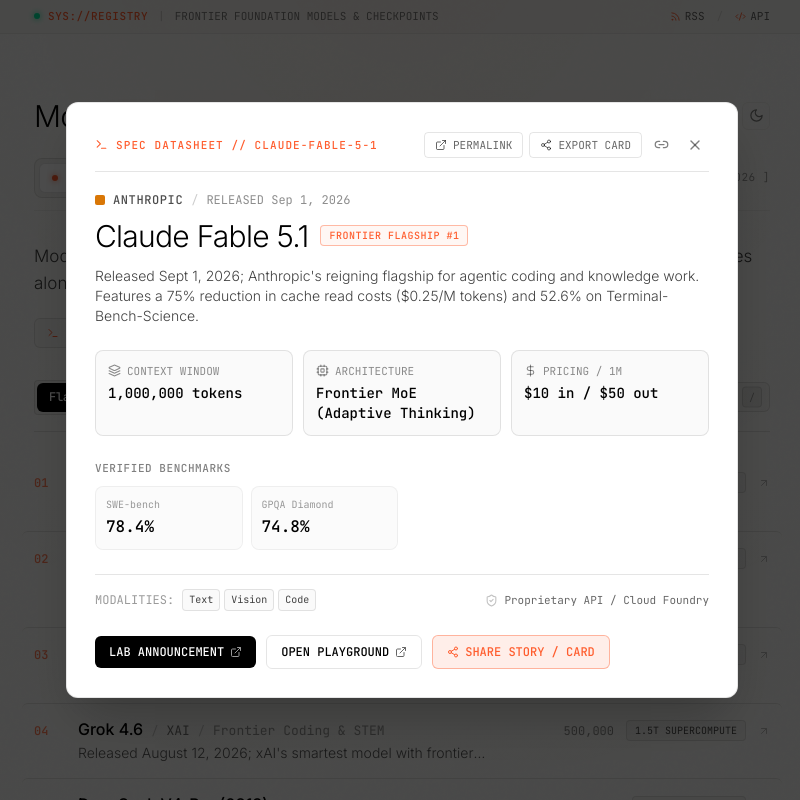
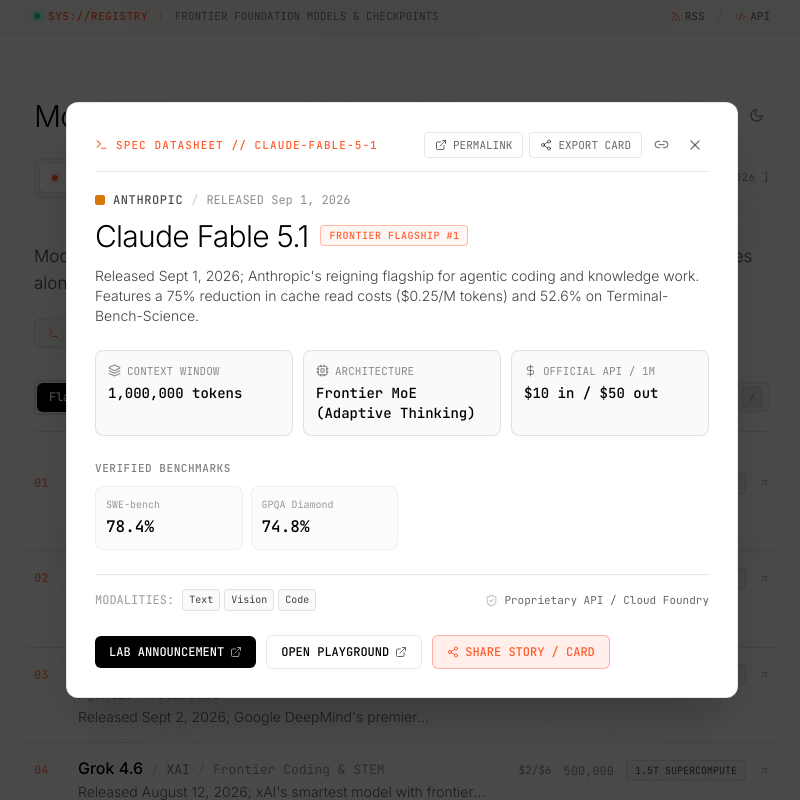
Before and after one commit to TirupMehta/ModelRegistry, a Next.js app: page / in a window 1280 px wide. Both pictures are taken after a click on the element 640 px from the left and 493 px from the top of the page. Shown: the whole page, without its empty margins (238-1038 px from the left). Built offline with nearby package versions, Linux system fonts and the light colour scheme.

Commit message:
feat(pricing): show official first-party API pricing for open-weights models and update Muse Spark rates

```diff
--- a/app/leaderboard/page.tsx
+++ b/app/leaderboard/page.tsx
@@ -56,7 +56,7 @@ export default function LeaderboardPage() {
       title: "Inference Cost & Value",
       icon: Coins,
       description: "Lowest input/output pricing per 1M tokens combined with near-frontier intelligence for production applications.",
-      leader: "Muse Voice ($0.10/M) / DeepSeek Flash ($0.12/M) / Qwen3.8 Flash ($0.15/M)",
+      leader: "Muse Voice ($0.04/M) / Muse Spark ($0.05/M) / DeepSeek Flash ($0.12/M)",
       models: [...modelsData].sort((a, b) => a.pricing.input - b.pricing.input).slice(0, 5),
     },
   ]
--- a/app/page.tsx
+++ b/app/page.tsx
@@ -362,6 +362,9 @@ export default function Home() {
 
                       {/* Specs Readout */}
                       <div className="flex items-center gap-3 shrink-0 text-right">
+                        <span className="hidden md:inline font-mono text-[11px] text-black/45 dark:text-zinc-400">
+                          ${model.pricing.input}/${model.pricing.output}
+                        </span>
                         <time
                           dateTime={model.releaseDate}
                           className="font-mono text-xs text-black/45 dark:text-zinc-400"
--- a/components/model-details-modal.tsx
+++ b/components/model-details-modal.tsx
@@ -178,15 +178,18 @@ export default function ModelDetailsModal({ model, onClose }: ModelDetailsModalP
           <div className="p-2.5 sm:p-3 rounded-lg border border-black/10 dark:border-white/[0.08] bg-black/[0.02] dark:bg-[#13161c] col-span-2 sm:col-span-1 hover:border-[#ff5d2e]/40 transition-colors duration-150 cursor-default">
             <div className="flex items-center gap-1.5 text-black/45 dark:text-zinc-400 mb-1 text-[10px] sm:text-[11px]">
               <DollarSign size={13} />
-              <span>PRICING / 1M</span>
+              <span>OFFICIAL API / 1M</span>
             </div>
-            <p className="text-xs sm:text-sm font-medium text-black dark:text-white leading-tight">
-              {model.openWeights ? (
-                <span className="text-[#00e599]">Open Weights (Free)</span>
-              ) : (
-                `$${model.pricing.input} in / $${model.pricing.output} out`
+            <div className="text-xs sm:text-sm font-medium text-black dark:text-white leading-tight">
+              <span>
+                ${model.pricing.input} in / ${model.pricing.output} out
+              </span>
+              {model.openWeights && (
+                <span className="block text-[10px] font-mono text-[#00e599] font-normal mt-0.5">
+                  + Weights Free to Self-Host
+                </span>
               )}
-            </p>
+            </div>
           </div>
         </div>
 
--- a/components/model-page-view.tsx
+++ b/components/model-page-view.tsx
@@ -207,14 +207,15 @@ curl -s https://modelregistry.tirup.in/api/cli?model=${model.id}`
             <div className="p-3 rounded-lg border border-black/10 dark:border-white/[0.08] bg-black/[0.02] dark:bg-[#13161c]">
               <div className="flex items-center gap-1.5 text-black/45 dark:text-zinc-400 mb-1 text-[11px]">
                 <DollarSign size={13} />
-                <span className="uppercase">Pricing (1M)</span>
+                <span className="uppercase">Official API (1M)</span>
               </div>
               <div className="font-semibold text-black dark:text-white text-xs sm:text-sm">
-                {model.openWeights ? (
-                  <span className="text-emerald-500">Free / Open</span>
-                ) : (
-                  <span>
-                    ${model.pricing.input} in / ${model.pricing.output} out
+                <span>
+                  ${model.pricing.input} in / ${model.pricing.output} out
+                </span>
+                {model.openWeights && (
+                  <span className="block text-[10px] font-mono text-emerald-500 font-normal mt-0.5">
+                    + Weights Free to Self-Host
                   </span>
                 )}
               </div>
--- a/components/share-card-modal.tsx
+++ b/components/share-card-modal.tsx
@@ -225,8 +225,8 @@ export function ShareCardModal({ model, isOpen, onClose }: ShareCardModalProps)
       { label: "CONTEXT WINDOW", value: model.contextWindow.replace(" tokens", "") },
       { label: "ARCHITECTURE", value: model.parameters },
       {
-        label: "PRICING / 1M",
-        value: model.openWeights ? "Free / Open" : `$${model.pricing.input} in / $${model.pricing.output} out`,
+        label: "OFFICIAL API / 1M",
+        value: `$${model.pricing.input} in / $${model.pricing.output} out${model.openWeights ? " (Open)" : ""}`,
       },
     ]
 
--- a/data/models.ts
+++ b/data/models.ts
@@ -343,8 +343,8 @@ export const modelsData: ModelItem[] = [
     parameters: "14B Dense Real-time Multimodal",
     openWeights: true,
     license: "Meta Community License",
-    pricing: { input: 0.15, output: 0.45 },
-    highlight: "Released Sept 3, 2026; Meta's latest breakthrough real-time multimodal model with native simultaneous voice, vision, and ultra-low latency response under 80ms.",
+    pricing: { input: 0.05, output: 0.15 },
+    highlight: "Released Sept 3, 2026; Meta's ultra-cheap ($0.05/M in, $0.15/M out) real-time multimodal model with native simultaneous voice, vision, and ultra-low latency response under 80ms.",
     modalities: ["Text", "Vision", "Audio", "Code"],
     benchmarks: {
       mmluPro: "81.9%",
@@ -431,8 +431,8 @@ export const modelsData: ModelItem[] = [
     parameters: "Streaming Audio Foundation",
     openWeights: true,
     license: "Meta Community License",
-    pricing: { input: 0.1, output: 0.3 },
-    highlight: "Announced Sept 1, 2026; streaming speech-to-text foundation model supporting 70+ languages, 20+ voice diarization, and multilingual code-switching.",
+    pricing: { input: 0.04, output: 0.12 },
+    highlight: "Announced Sept 1, 2026; streaming speech-to-text foundation model supporting 70+ languages, with ultra-cheap $0.04/$0.12 official hosted API pricing and open community weights.",
     modalities: ["Audio", "Text"],
     benchmarks: {},
     links: {
@@ -459,7 +459,7 @@ export const modelsData: ModelItem[] = [
     parameters: "2.4 Trillion Total (95B Activated)",
     openWeights: true,
     license: "Qwen Community License",
-    pricing: { input: 1.8, output: 5.4 },
+    pricing: { input: 0.8, output: 2.4 },
     highlight: "The largest open-weight MoE model in existence. 2.4 Trillion parameters with 95B activated per token and 1M context, available on HuggingFace and ModelScope.",
     modalities: ["Text", "Code"],
     benchmarks: {
@@ -521,7 +521,7 @@ export const modelsData: ModelItem[] = [
     parameters: "128B Dense Multimodal",
     openWeights: true,
     license: "Mistral Commercial API / Research",
-    pricing: { input: 1.5, output: 7.5 },
+    pricing: { input: 0.9, output: 2.7 },
     highlight: "Dense 128B multimodal instruction-following model with native text and image understanding, tuned for European enterprise compliance.",
     modalities: ["Text", "Vision", "Code"],
     benchmarks: {
```
Also changed, not shown: scripts/sync-readme.js (+4 -3 lines), 1 other file (tests, documents, lock files or other folders).
